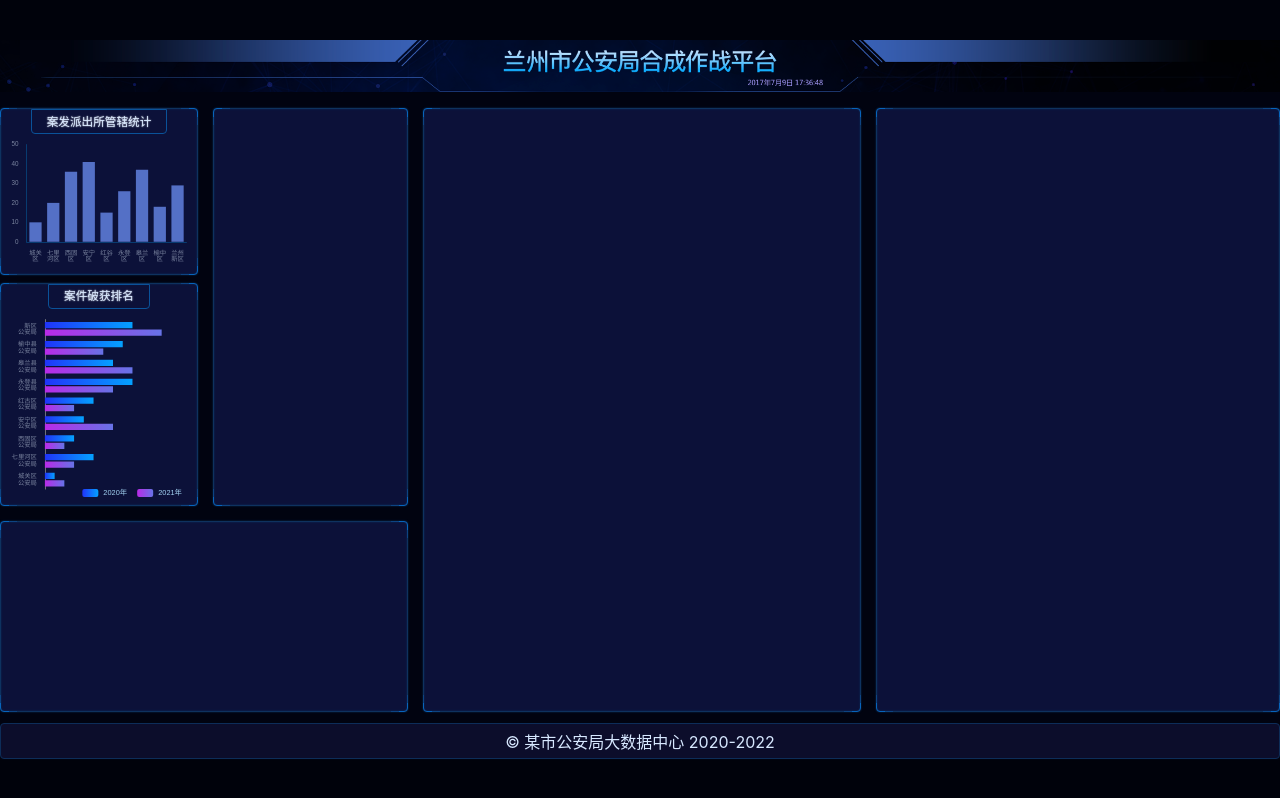
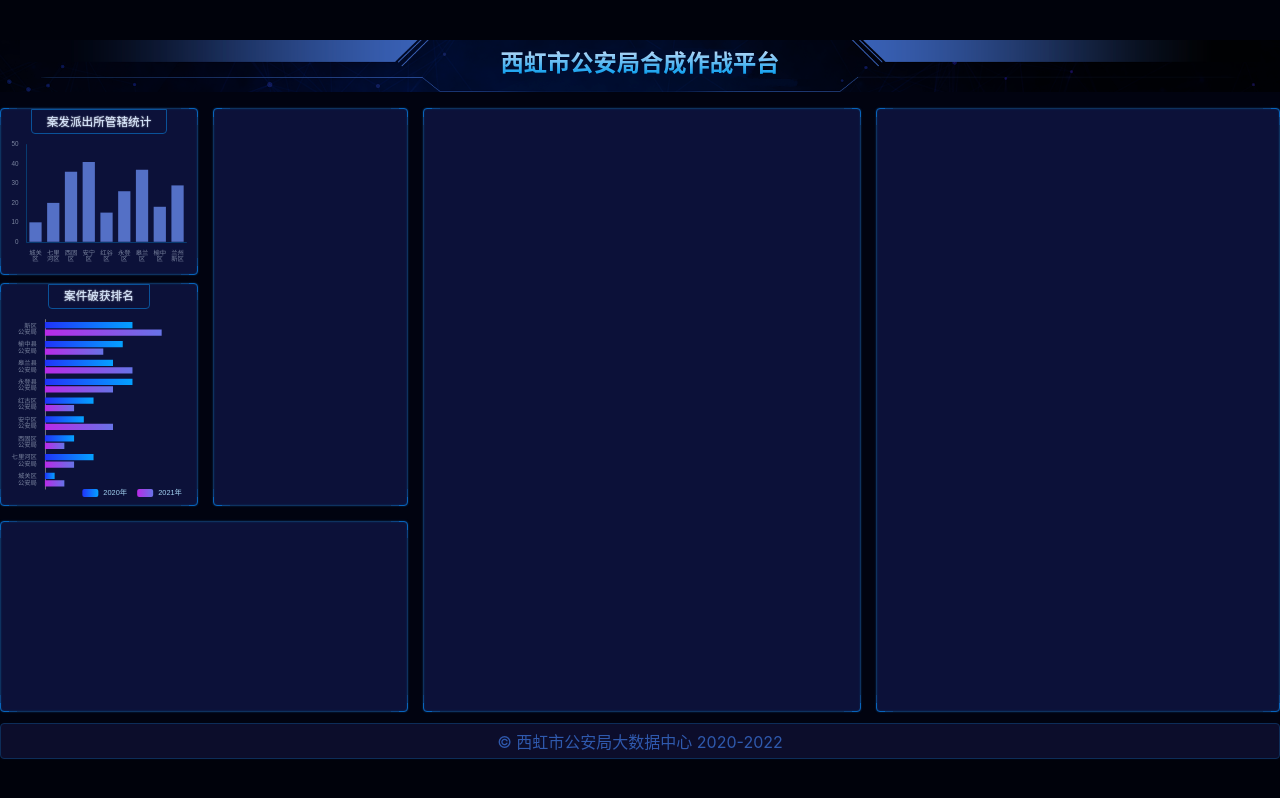
Before and after one commit to GeekyGuang/bigscreen, a React (Vite) app: page / in a window 1280 px wide. Built offline with nearby package versions, Linux system fonts and the light colour scheme.

Commit message:
实现标题文字渐变

```diff
--- a/src/pages/home.scss
+++ b/src/pages/home.scss
@@ -11,8 +11,20 @@
     background-size: cover;
     width: px(2420);
     margin: 0 auto;
+    > h1 {
+      font-weight: 600;
+      line-height: px(44);
+      font-size: px(44);
+      text-align: center;
+      margin-top: px(20);
+      background-image: linear-gradient(180deg, #b2d6f6, #0fa0ef);
+      background-clip: text;
+      -webkit-background-clip: text;
+      color: transparent;
+    }
   }
   > footer {
+    color: #2f59ad;
     height: px(68);
     border: 1px solid #0d2d59;
     margin: px(20) 0 1px;
--- a/src/pages/home.tsx
+++ b/src/pages/home.tsx
@@ -8,7 +8,9 @@ export const Home = () => {
   const year = new Date().getFullYear()
   return (
     <div className="home">
-      <header style={{ backgroundImage: `url(${headerBg})` }} />
+      <header style={{ backgroundImage: `url(${headerBg})` }} >
+        <h1>西虹市公安局合成作战平台</h1>
+      </header>
       <main>
         <section className="section1">
           <Chart1 />
@@ -20,7 +22,7 @@ export const Home = () => {
         <section className="section5 bordered"></section>
       </main>
       <footer>
-      &copy; 某市公安局大数据中心 2020-{year}
+      &copy; 西虹市公安局大数据中心 2020-{year}
       </footer>
 
     </div>
```
Also changed, not shown: src/images/header.png.
